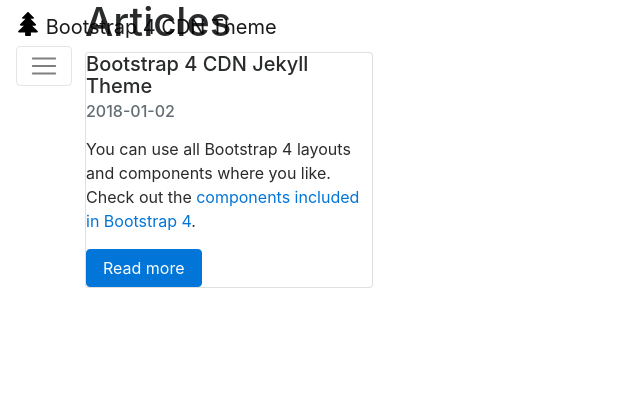
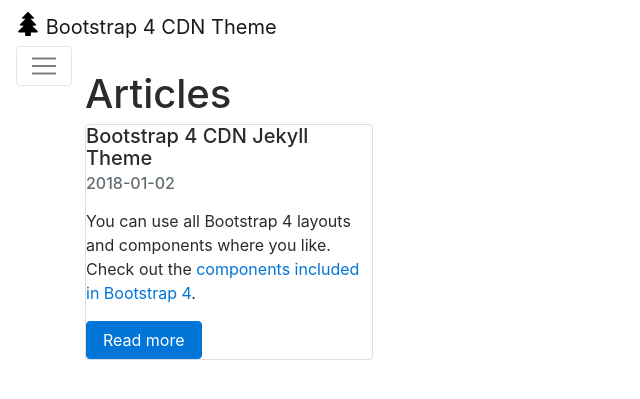
Before and after one commit to dajmcdon/jekyll-navbar, a Jekyll site: the page built from index.md, in a window 1280 px wide and 1200 px high. Shown: the top 399 px of the window, without its empty margins (0-640 px from the left). Built offline with Jekyll 4.4.1, drawn with Linux system fonts in a browser that asks for light colours; nearby versions of some CDN libraries; our own code applies the rules of GitHub Pages for plain Markdown files.

Commit message:
body padding-top

```diff
--- a/_sass/bootstrap4-cdn.scss
+++ b/_sass/bootstrap4-cdn.scss
@@ -1,3 +1,7 @@
 @charset "utf-8";
 
+body {
+    min-height: 75rem;
+    padding-top: 4.5rem;
+}
 @import "bootstrap4-cdn/_syntax-highlighting";
```
